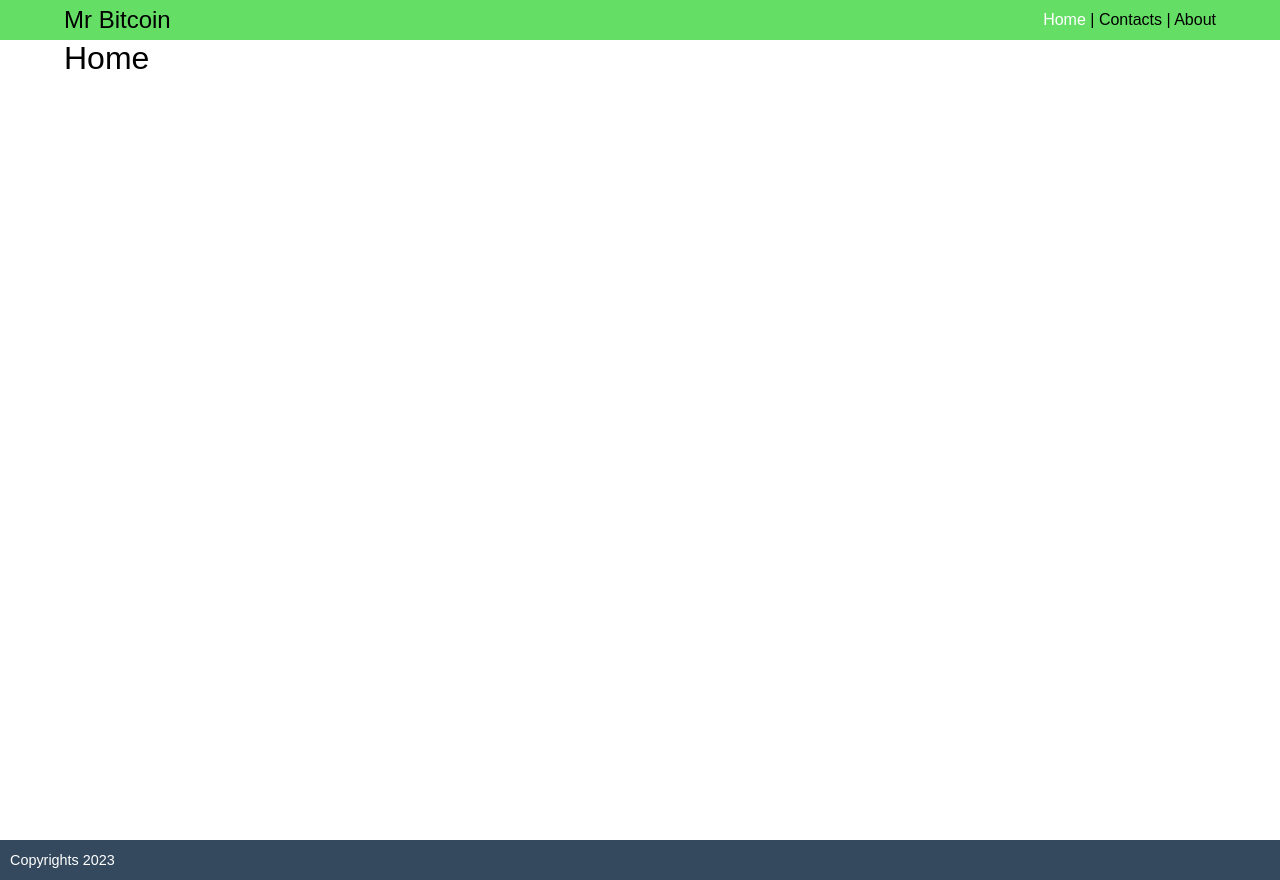
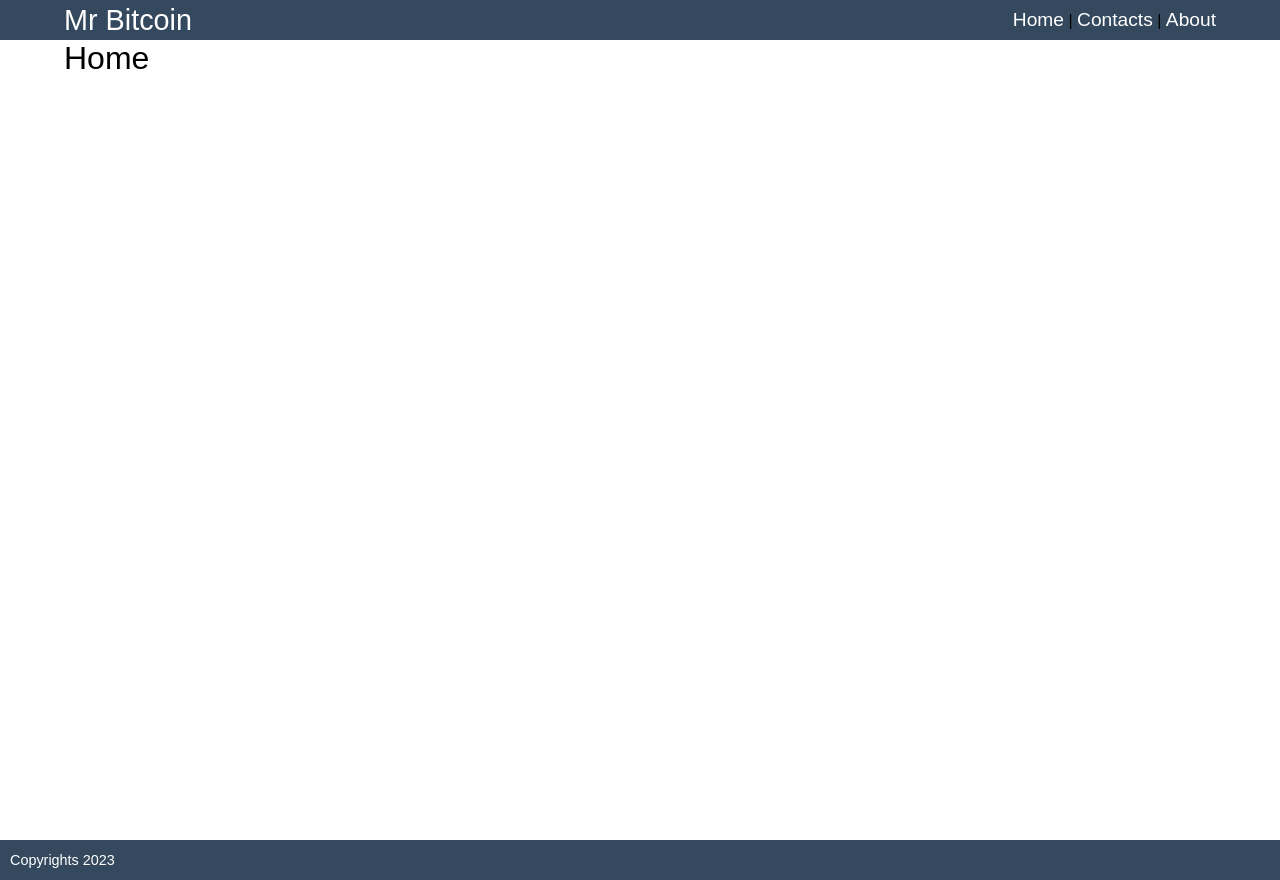
Before and after one commit to ItamarSa/Mr-Bitcoin-Vue, a Vue app: page /contact/edit/1 in a window 1280 px wide. Built offline with nearby package versions, Linux system fonts and the light colour scheme.

Commit message:
F/css-layout/css for appHeader

```diff
--- a/src/cmps/AppHeader.vue
+++ b/src/cmps/AppHeader.vue
@@ -1,6 +1,8 @@
 <template>
     <header class="app-header">
-        <a href="/"><h2>Mr Bitcoin</h2></a>
+        <a href="/">
+            <h2>Mr Bitcoin</h2>
+        </a>
         <nav>
             <RouterLink to="/">Home</RouterLink> |
             <RouterLink to="/contact">Contacts</RouterLink> |
@@ -18,18 +20,24 @@ export default {
 .app-header {
     display: flex;
     align-items: center;
-    justify-content:space-between;
+    justify-content: space-between;
     height: 5vh;
     padding-inline: 5vw;
 
-    background-color: rgb(101, 222, 101);
+    background-color: #34495e;
 
     a {
+        font-size: 1.2rem;
         text-decoration: none;
+        color: #fff;
+        transition: color 0.3s ease;
+
+        &:hover {
+            color: #60de11;
+        }
     }
 
     .router-link-exact-active {
         color: white;
     }
-}
-</style>
+}</style>
```
